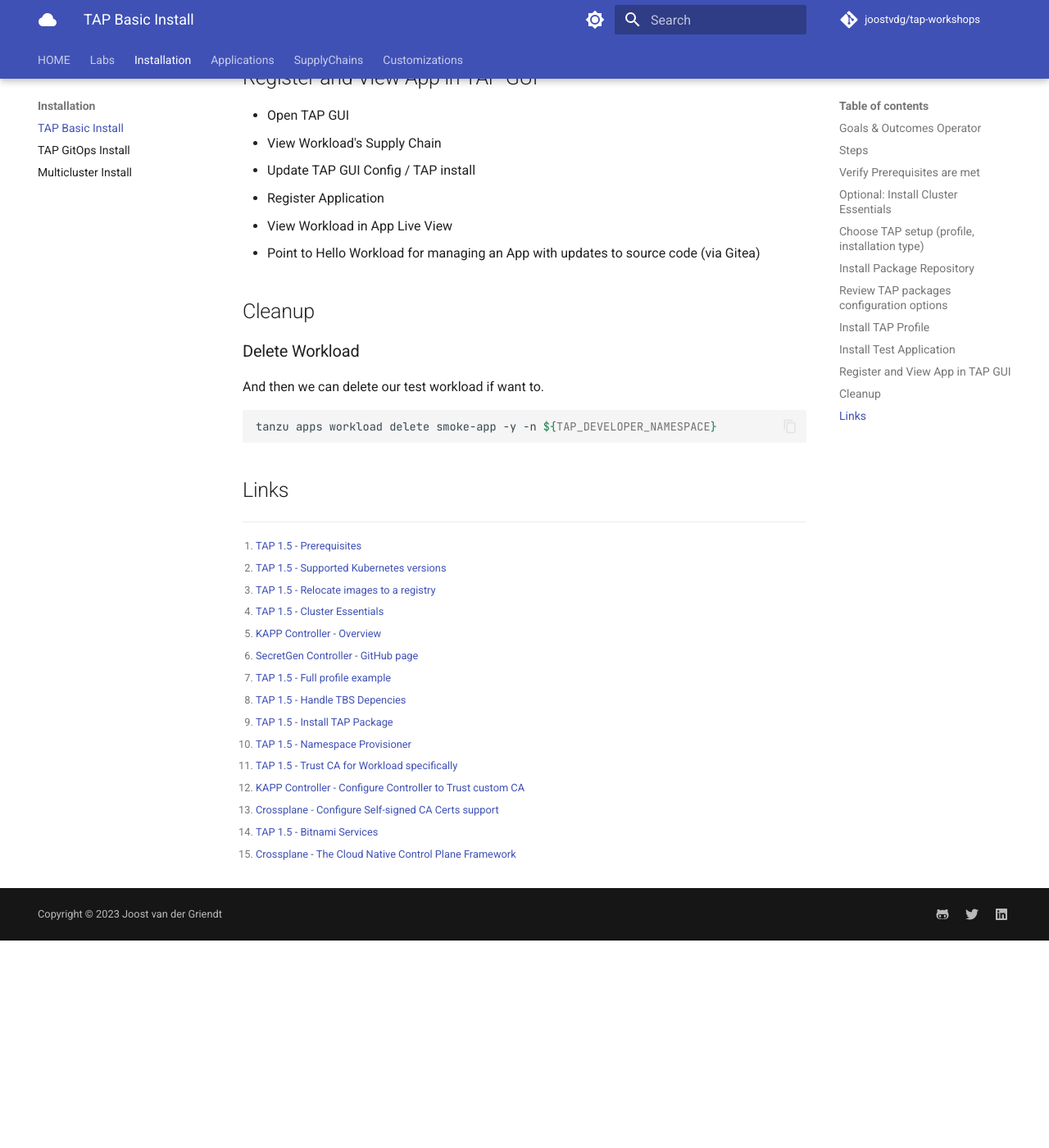
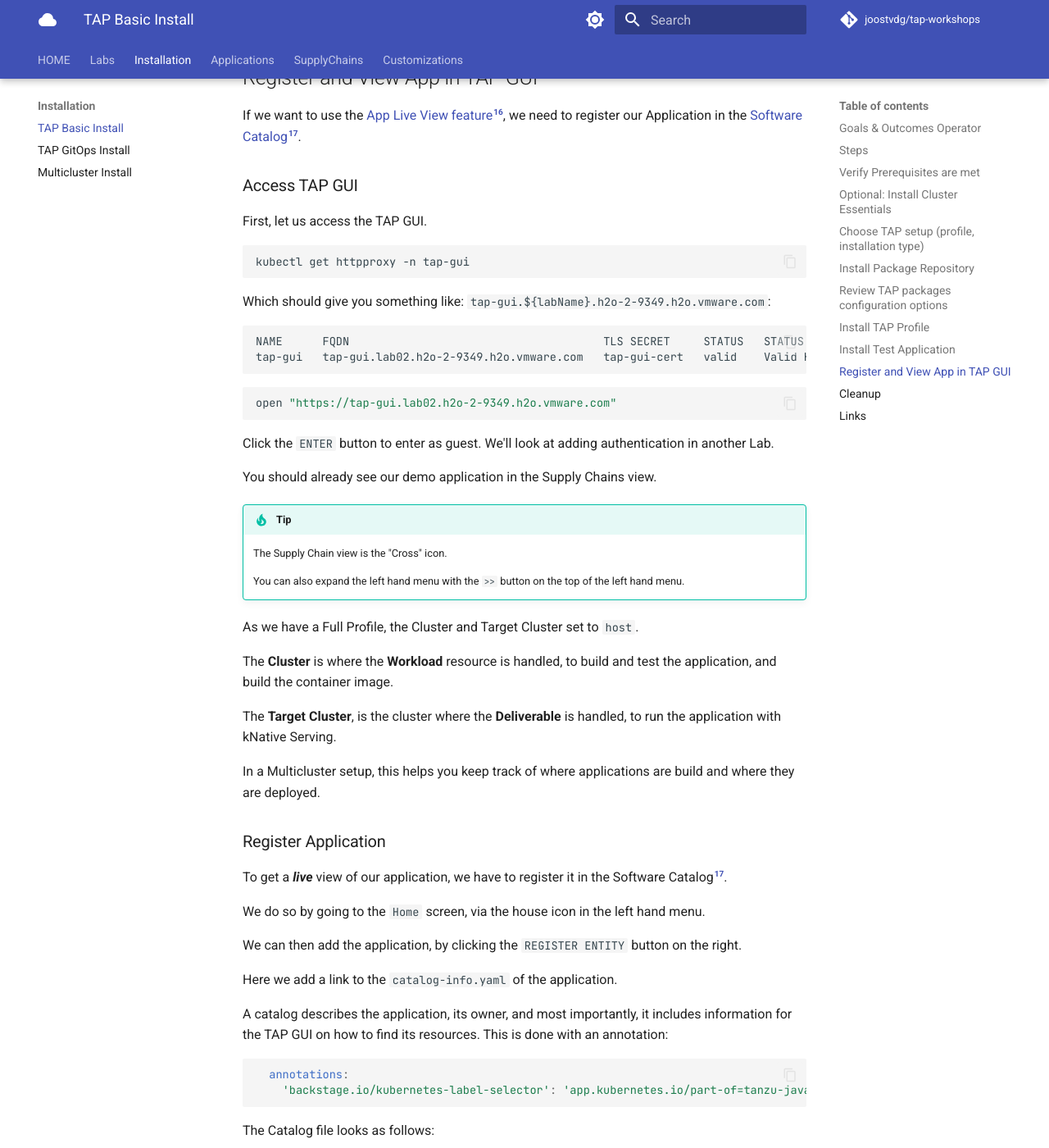
Before and after one commit to joostvdg/tap-workshops, an MkDocs documentation site: the page built from docs/install/basic.md, in a window 1280 px wide and 1400 px high, scrolled down 21573 px. Shown: the whole window at 82% size. Built offline with MkDocs 1.6.1 and Material for MkDocs 9.7.7, drawn with Linux system fonts in a browser that asks for light colours; comment, search, counter and statistics services are not loaded; the version menu is left out; before the commit the page ends 22720 px from its top, so only the background shows below that; some of the changed text lies outside the part shown.

Commit message:
update to add application registration

````diff
--- a/docs/install/basic.md
+++ b/docs/install/basic.md
@@ -1000,11 +1000,11 @@
 
 === "Tanzu CLI"
     ```sh
-    tanzu apps workload create smoke-app \
+    tanzu apps workload create tanzu-java-web-app \
       --git-repo https://github.com/sample-accelerators/tanzu-java-web-app.git \
       --git-branch main \
       --type web \
-      --label app.kubernetes.io/part-of=smoke-app \
+      --label app.kubernetes.io/part-of=tanzu-java-web-app \
       --annotation autoscaling.knative.dev/minScale=1 \
       --yes \
       -n "$TAP_DEVELOPER_NAMESPACE"
@@ -1015,9 +1015,9 @@
     kind: Workload
     metadata:
       labels:
-        app.kubernetes.io/part-of: smoke-app
+        app.kubernetes.io/part-of: tanzu-java-web-app
         apps.tanzu.vmware.com/workload-type: web
-      name: smoke-app
+      name: tanzu-java-web-app
       namespace: ${TAP_DEVELOPER_NAMESPACE}
     spec:
       params:
@@ -1039,7 +1039,7 @@
 Use `kubectl wait` to wait for the app to be ready.
 
 ```sh
-kubectl wait --for=condition=Ready Workload smoke-app --timeout=10m -n ${$TAP_DEVELOPER_NAMESPACE}
+kubectl wait --for=condition=Ready Workload tanzu-java-web-app --timeout=10m -n ${$TAP_DEVELOPER_NAMESPACE}
 ```
 
 ### Verify Workload
@@ -1048,31 +1048,31 @@
 
 === "Tanzu CLI"
     ```sh
-    tanzu apps workload tail smoke-app --timestamp --since 1h \
+    tanzu apps workload tail tanzu-java-web-app --timestamp --since 1h \
       -n ${TAP_DEVELOPER_NAMESPACE}
     ```
 === "Stern"
     ```sh
-    stern -n ${TAP_DEVELOPER_NAMESPACE} -l app.kubernetes.io/part-of=smoke-app
+    stern -n ${TAP_DEVELOPER_NAMESPACE} -l app.kubernetes.io/part-of=tanzu-java-web-app
     ```
 
 To get the status:
 
 === "Tanzu CLI"
     ```sh
-    tanzu apps workload get smoke-app \
+    tanzu apps workload get tanzu-java-web-app \
         -n ${TAP_DEVELOPER_NAMESPACE}
     ```
 === "Kubectl"
     ```sh
-    kubectl get workload smoke-app \
+    kubectl get workload tanzu-java-web-app \
       -n ${TAP_DEVELOPER_NAMESPACE}
     ```
 
 And to verify the Image build (kpack):
 
 ```sh
-kubectl describe images.kpack.io smoke-app\
+kubectl describe images.kpack.io tanzu-java-web-app\
    -n ${TAP_DEVELOPER_NAMESPACE}
 ```
 
@@ -1087,11 +1087,11 @@
 Which should return something like this:
 
 ```sh
-NAME                                                              FQDN                                            TLS SECRET                                       STATUS   STATUS DESCRIPTION
-smoke-app-contour-smoke-app.dev                                   smoke-app.dev                                                                                    valid    Valid HTTPProxy
-smoke-app-contour-smoke-app.dev.lab02.h2o-2-9349.h2o.vmware.com   smoke-app.dev.lab02.h2o-2-9349.h2o.vmware.com   dev/route-337ba674-14e1-470c-9733-0b1bab8922b4   valid    Valid HTTPProxy
-smoke-app-contour-smoke-app.dev.svc                               smoke-app.dev.svc                                                                                valid    Valid HTTPProxy
-smoke-app-contour-smoke-app.dev.svc.cluster.local                 smoke-app.dev.svc.cluster.local                                                                  valid    Valid HTTPProxy
+NAME                                                              FQDN                                                     TLS SECRET                                       STATUS   STATUS DESCRIPTION
+tanzu-java-web-app-contour-109492d47681cc5e55d2b928e2e9ff95tanz   tanzu-java-web-app.dev.svc.cluster.local                                                                  valid    Valid HTTPProxy
+tanzu-java-web-app-contour-39f7f53b78facb4d2d2027398616ca4btanz   tanzu-java-web-app.dev.lab02.h2o-2-9349.h2o.vmware.com   dev/route-08a46009-801a-4819-9ddd-b07f4377367d   valid    Valid HTTPProxy
+tanzu-java-web-app-contour-tanzu-java-web-app.dev                 tanzu-java-web-app.dev                                                                                    valid    Valid HTTPProxy
+tanzu-java-web-app-contour-tanzu-java-web-app.dev.svc             tanzu-java-web-app.dev.svc                                                                                valid    Valid HTTPProxy
 ```
 
 Copy the URL that has an FQDN with this structure: `<app>.<namespace>.<labName>.h2o-2-9349.h2o.vmware.com`:
@@ -1108,12 +1108,112 @@
 
 ## Register and View App in TAP GUI
 
-* Open TAP GUI
-* View Workload's Supply Chain
-* Update TAP GUI Config / TAP install
-* Register Application
-* View Workload in App Live View
-* Point to Hello Workload for managing an App with updates to source code (via Gitea)
+If we want to use the [App Live View feature](https://docs.vmware.com/en/VMware-Tanzu-Application-Platform/1.3/tap/GUID-app-live-view-about-app-live-view.html)[^16], we need to register our Application in the [Software Catalog](https://backstage.io/docs/features/software-catalog/)[^17].
+
+### Access TAP GUI
+
+First, let us access the TAP GUI.
+
+```sh
+kubectl get httpproxy -n tap-gui
+```
+
+Which should give you something like: `tap-gui.${labName}.h2o-2-9349.h2o.vmware.com`:
+
+```sh
+NAME      FQDN                                      TLS SECRET     STATUS   STATUS DESCRIPTION
+tap-gui   tap-gui.lab02.h2o-2-9349.h2o.vmware.com   tap-gui-cert   valid    Valid HTTPProxy
+```
+
+```sh
+open "https://tap-gui.lab02.h2o-2-9349.h2o.vmware.com"
+```
+
+Click the `ENTER` button to enter as guest.
+We'll look at adding authentication in another Lab.
+
+You should already see our demo application in the Supply Chains view.
+
+!!! Tip
+    The Supply Chain view is the "Cross" icon.
+
+    You can also expand the left hand menu with the `>>` button on the top of the left hand menu.
+
+As we have a Full Profile, the Cluster and Target Cluster set to `host`.
+
+The **Cluster** is where the **Workload** resource is handled, to build and test the application, and build the container image.
+
+The **Target Cluster**, is the cluster where the **Deliverable** is handled, to run the application with kNative Serving.
+
+In a Multicluster setup, this helps you keep track of where applications are build and where they are deployed.
+
+### Register Application
+
+To get a ***live*** view of our application, we have to register it in the Software Catalog[^17].
+
+We do so by going to the `Home` screen, via the house icon in the left hand menu.
+
+We can then add the application, by clicking the `REGISTER ENTITY` button on the right.
+
+Here we add a link to the `catalog-info.yaml` of the application.
+
+A catalog describes the application, its owner, and most importantly, it includes information for the TAP GUI on how to find its resources.
+This is done with an annotation:
+
+```yaml
+  annotations:
+    'backstage.io/kubernetes-label-selector': 'app.kubernetes.io/part-of=tanzu-java-web-app'
+```
+
+The Catalog file looks as follows:
+
+```yaml
+apiVersion: backstage.io/v1alpha1
+kind: Component
+metadata:
+  name: tanzu-java-web-app
+  description: Tanzu Java Web App
+  tags:
+    - app-accelerator
+    - java
+    - spring
+    - web
+    - tanzu
+  annotations:
+    'backstage.io/kubernetes-label-selector': 'app.kubernetes.io/part-of=tanzu-java-web-app'
+spec:
+  type: service
+  lifecycle: experimental
+  owner: default-team
+```
+
+The link to add:
+
+```sh
+https://github.com/sample-accelerators/tanzu-java-web-app/blob/main/catalog/catalog-info.yaml
+```
+
+!!! Danger "GitHub Is Trusted, Gitea is not!"
+
+    The demo application we just used and its catalog live in GitHub.
+
+    GitHub has a proper certificate and is already trusted as a source.
+
+    For other Git servers, such as our Gitea server, we will need to configure the TAP GUI to trust it.
+
+    We do so in another Lab.
+
+### View Application Resources
+
+Go back to the Home screen of the TAP GUI.
+
+Here you should now see an entry for our application `tanzu-java-web-app`.
+
+If you click on the name, you see the resources the TAP GUI can find in the clusters it has access to.
+
+In our case, that is the same cluster, but in a Multicluster setup, it depends on which clusters TAP GUI has read access to.
+
+To see the live resources, click on `Runtime Resources`.
 
 ## Cleanup
 
@@ -1122,7 +1222,7 @@
 And then we can delete our test workload if want to.
 
 ```sh
-tanzu apps workload delete smoke-app -y -n ${TAP_DEVELOPER_NAMESPACE}
+tanzu apps workload delete tanzu-java-web-app -y -n ${TAP_DEVELOPER_NAMESPACE}
 ```
 
 ## Links
@@ -1142,3 +1242,5 @@
 [^13]: [Crossplane - Configure Self-signed CA Certs support](https://docs.crossplane.io/knowledge-base/guides/self-signed-ca-certs/)
 [^14]: [TAP 1.5 - Bitnami Services](https://docs.vmware.com/en/VMware-Tanzu-Application-Platform/1.5/tap/bitnami-services-tutorials-working-with-bitnami-services.html)
 [^15]: [Crossplane - The Cloud Native Control Plane Framework](https://www.crossplane.io/)
+[^16]: [Tanzu Application Platform - App Live View](https://docs.vmware.com/en/VMware-Tanzu-Application-Platform/1.3/tap/GUID-app-live-view-about-app-live-view.html)
+[^17]: [Backstage - Software Catalog](https://backstage.io/docs/features/software-catalog/)
````
Also changed, not shown: docs/apps/hello-world.md (+23 -0 lines).
